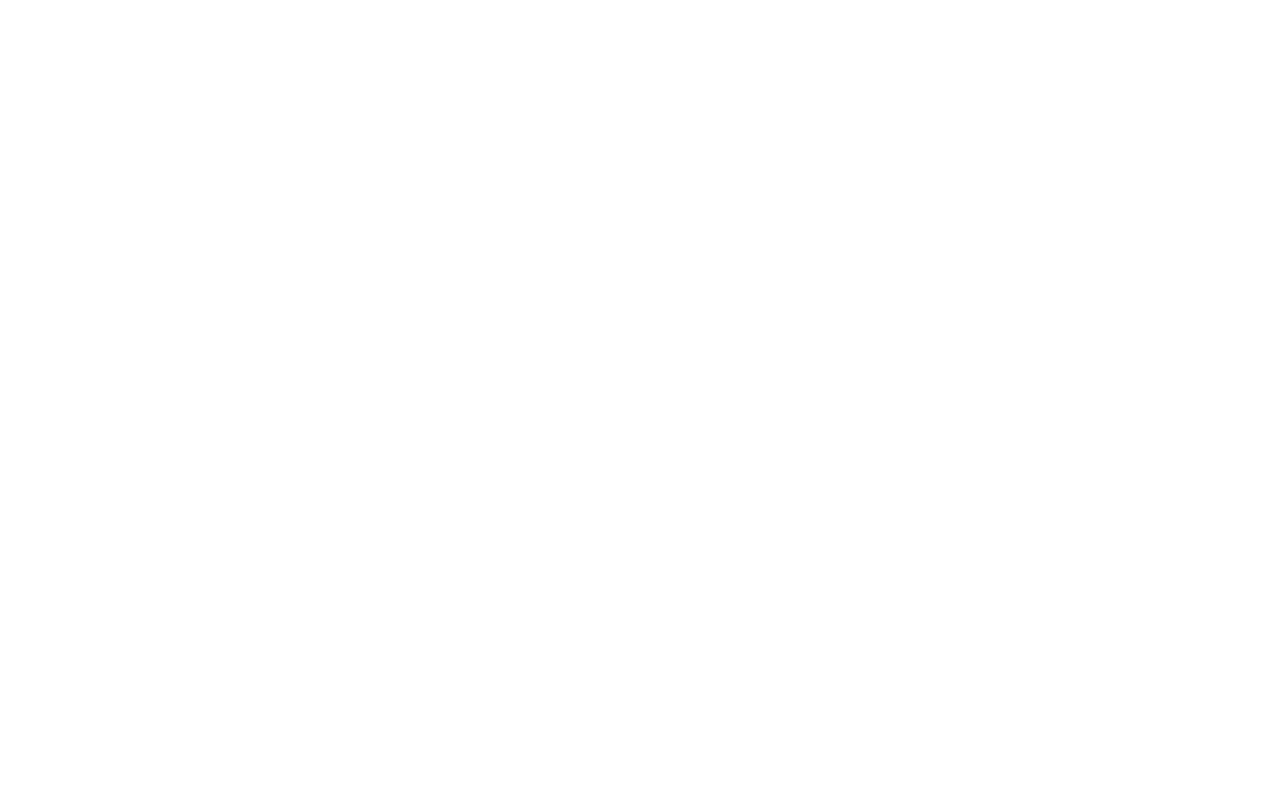
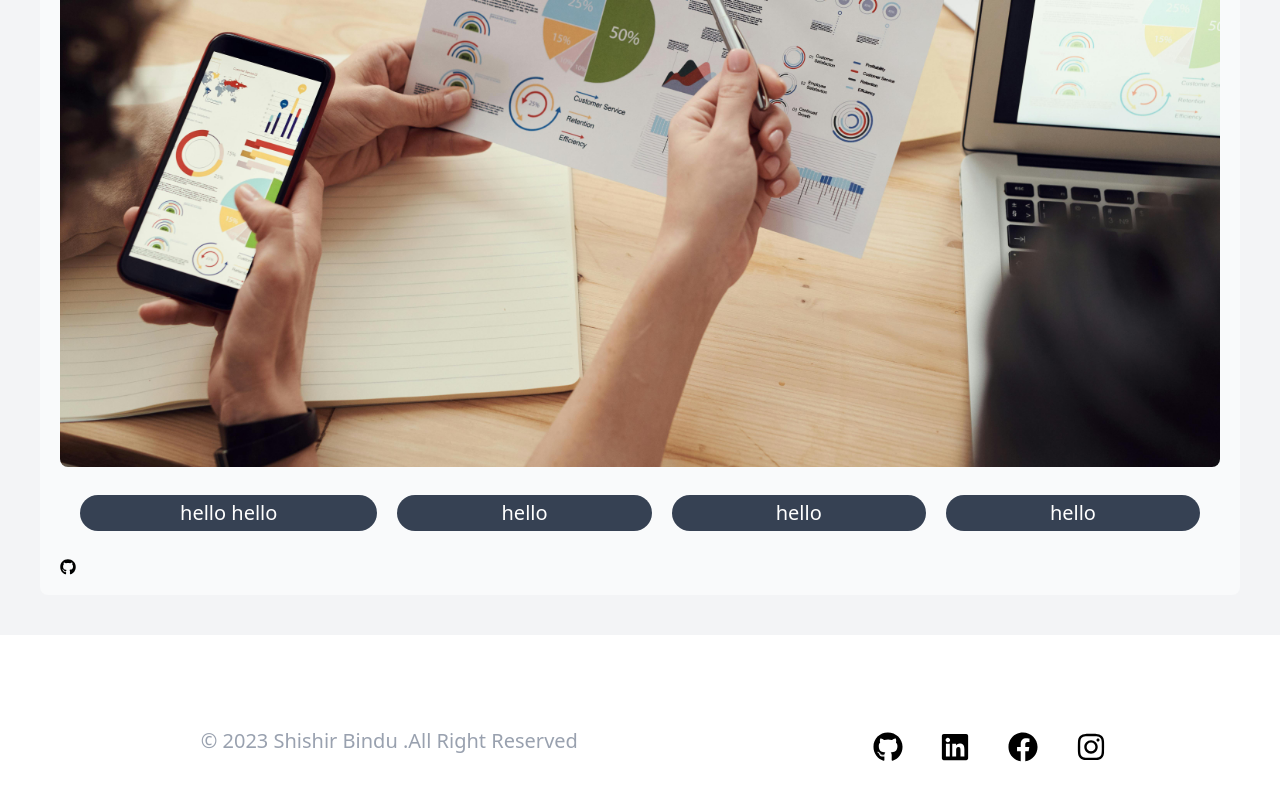
Before and after one commit to shishirbindu1/portfolio, a React (Vite) app: page / in a window 1280 px wide. Shown: the part 1090-1890 px from the top of the page. Before the commit the page ends 868 px from the top, so only its background shows below. Built offline with nearby package versions, Linux system fonts and the light colour scheme.

Commit message:
project component is created

```diff
--- a/src/component/Portfolio/Portfolio.jsx
+++ b/src/component/Portfolio/Portfolio.jsx
@@ -1,11 +1,15 @@
 import React from 'react'
 import Home from '../Home/Home'
+import Project from '../Project/Project'
 
 const Portfolio = () => {
   return (
-    <>
-    <Home/>
-    </>
+
+    <div className="wrap">
+      <Home/>
+      <Project/>
+    </div>
+
   )
 }
 
--- a/src/component/Project/Project.jsx
+++ b/src/component/Project/Project.jsx
@@ -1,11 +1,26 @@
-import React from 'react'
+import React from "react";
+import projectTrial from '../../assets/images/projectTrial.jpg'
+import { FaGithub } from "react-icons/fa";
 
 const Project = () => {
   return (
-    <div className="wrapper md:py-10 md:px-10 my-10">
+    <div className="wrapper md:py-10 md:px-10 my-10 bg-gray-100">
+      <div className="projectSection bg-gray-50 grid gap-y-7 p-5 rounded-lg">
+        <div className="image grid place-items-center">
+          <img src={projectTrial} alt="" className="rounded-lg " />
+        </div>
+        <div className="technology grid grid-flow-col gap-x-5 px-5">
+          <button className="bg-gray-700 text-white text-xl rounded-full px-2 py-1" >hello hello</button>
+          <button className="bg-gray-700 text-white text-xl rounded-full px-3 py-1" >hello</button>
+          <button className="bg-gray-700 text-white text-xl rounded-full px-3 py-1" >hello</button>
+          <button className="bg-gray-700 text-white text-xl rounded-full px-3 py-1" >hello</button>
+        </div>
+        <div className="link">
+            <p><FaGithub/> </p>
+        </div>
+      </div>
+    </div>
+  );
+};
 
-    </div>
-  )
-}
-
-export default Project
+export default Project;
```
Also changed, not shown: src/assets/images/dashboard.jpg (added), src/assets/images/projectTrial.jpg (added).
